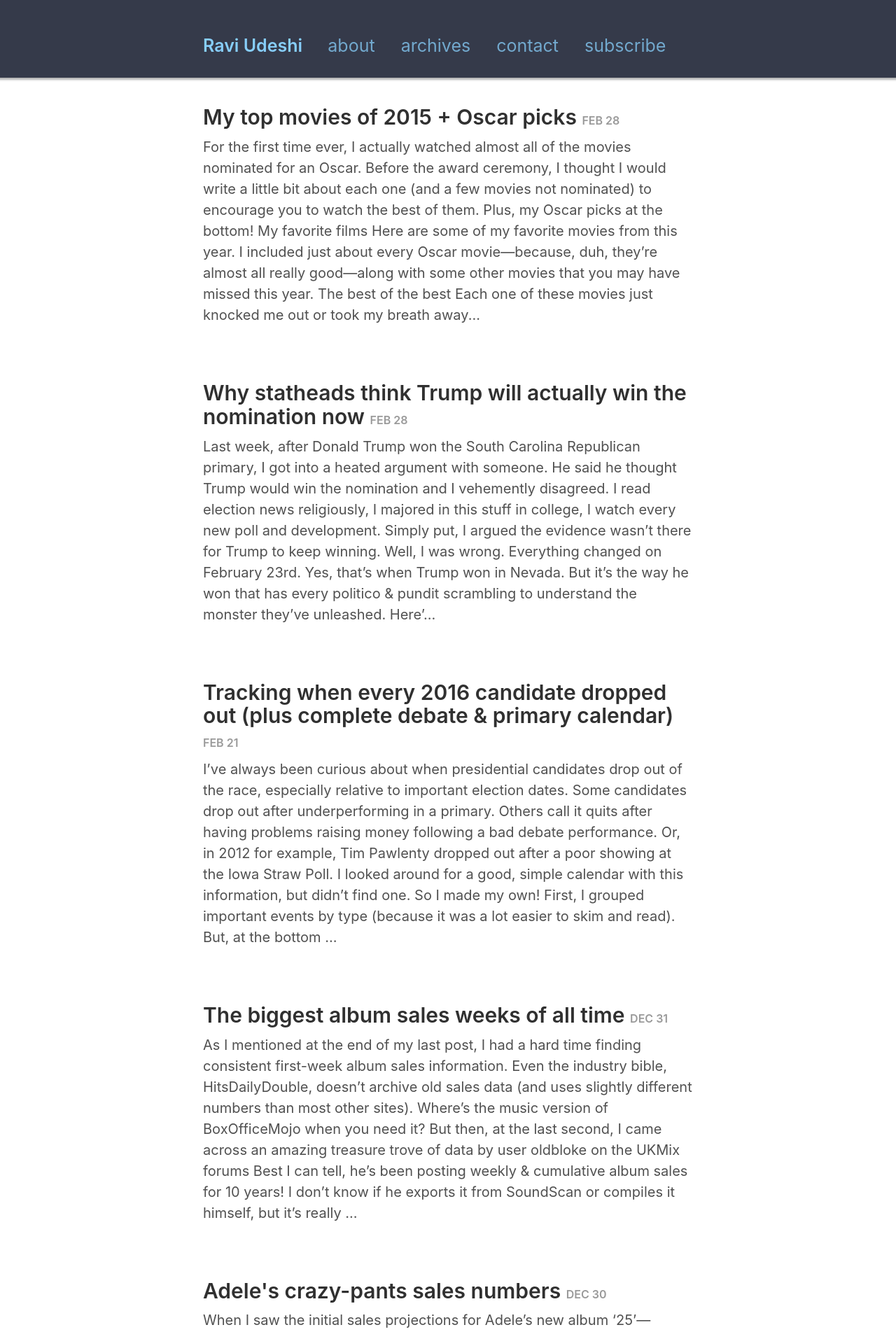
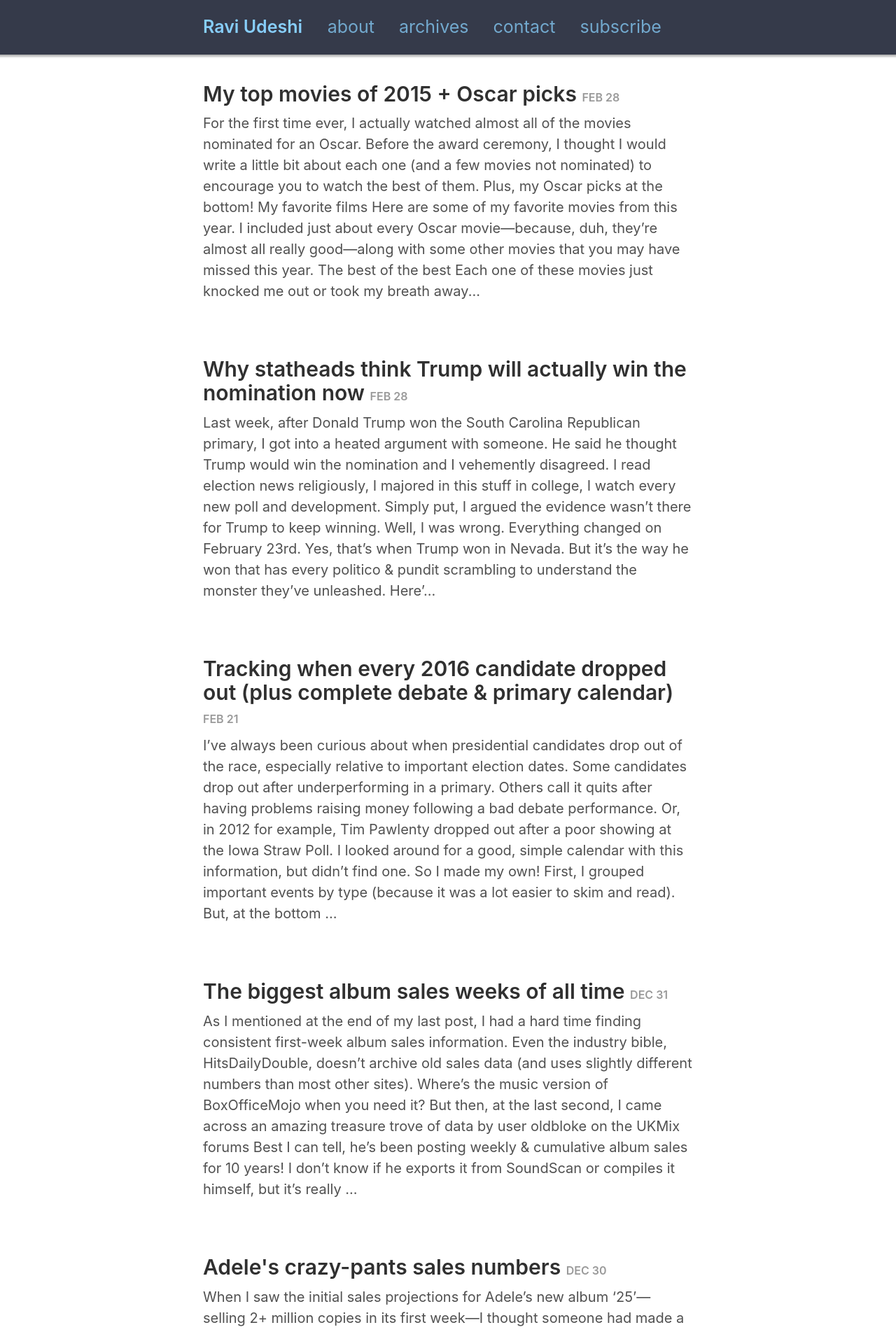
Before and after one commit to rkudeshi/rkudeshi.github.io, a Jekyll site: the page built from index.html, in a window 1280 px wide. Shown: the top 1903 px of the page at 70% size. Built offline with Jekyll 4.4.1, drawn with Linux system fonts in a browser that asks for light colours; the list of posts is cut into pages by our own code.

Commit message:
Fix masthead structure

```diff
--- a/_layouts/default.html
+++ b/_layouts/default.html
@@ -8,7 +8,6 @@
     <div class="container content">
       <header class="masthead">
 
-        <h3>
           <div class="masthead-title">
             <a href="{{ site.baseurl }}/" title="Home">{{ site.title }}</a>
           </div>
@@ -18,7 +17,6 @@
             <a href="{{ site.baseurl }}{{ page[1]  }}">{{ page[0] }}</a>
             {% endfor %}
           </div>
-        </h3>
 
       </header>
 
--- a/_sass/_RAVI.scss
+++ b/_sass/_RAVI.scss
@@ -20,6 +20,7 @@
 .masthead a {
 	margin-right: 1.5rem;
     color: lightskyblue;
+    font-size: 1.25rem;
 }
 .masthead a:hover {
     text-decoration: none;
@@ -27,16 +28,14 @@
 }
 .masthead-title {
     display: inline-block;
+    font-weight: 600;
 }
 .masthead-menu {
 	display: inline-block;
     opacity: 0.75;
     font-weight: 400;
+    font-size: 90%;
 }
-
-/* .header-menu a {
-	padding-left: 30px;
-} */
 
 
 
```
